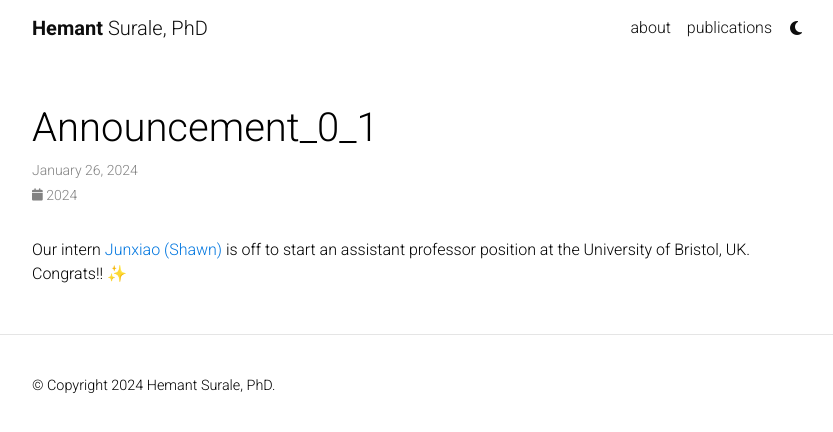
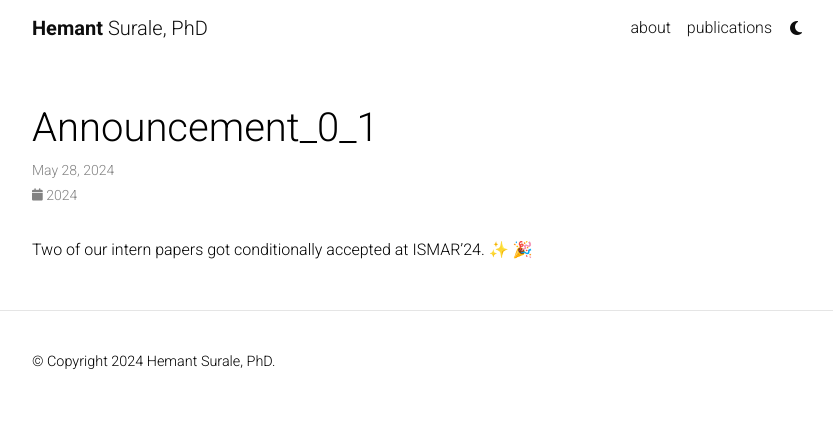
Before and after one commit to hemantsurale/hemantsurale.github.io, a Jekyll site: the page built from _news/announcement_0_1.md, in a window 1280 px wide. Shown: the top 432 px of the page, without its empty margins (223-1056 px from the left). Built offline with Jekyll 4.4.1, drawn with Linux system fonts in a browser that asks for light colours; emoji names are drawn with the system emoji font; comment, search, counter and statistics services are not loaded; a style sheet for code colours, icons or effects is not loaded.

Commit message:
Updating news
Added ISMAR'24 acceptance

```diff
--- a/_news/announcement_0_1.md
+++ b/_news/announcement_0_1.md
@@ -1,8 +1,9 @@
 ---
 layout: post
-date: 2024-01-25 20:00:00-0400
+date: 2024-05-27 20:00:00-0400
 inline: true
 related_posts: false
 ---
 
- Our intern [Junxiao (Shawn)](https://shawnshenjx.github.io/) is off to start an assistant professor position at the University of Bristol, UK. Congrats!! :sparkles:
+Two of our intern papers got conditionally accepted at ISMAR'24. :sparkles: :tada:
+ <!-- Our intern [Junxiao (Shawn)](https://shawnshenjx.github.io/) is off to start an assistant professor position at the University of Bristol, UK. Congrats!! :sparkles: -->
```
Also changed, not shown: _news/announcement_1.md (+1 -4 lines), _news/announcement_1_1.md (+2 -2 lines), _news/announcement_2.md (+10 -0 lines), _news/announcement_2_1.md (+5 -3 lines).
